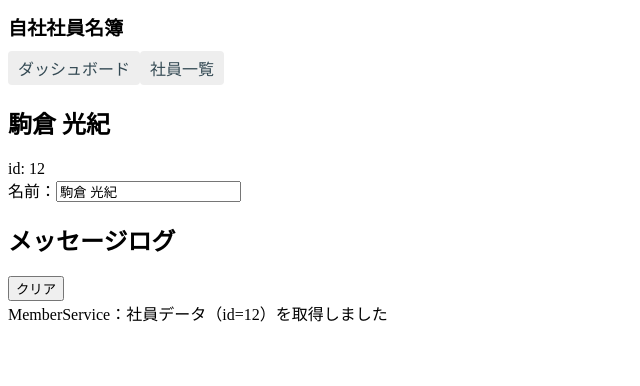
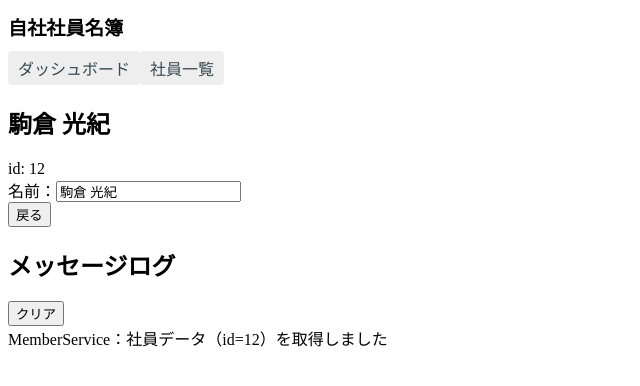
Before and after one commit to Nkot117/StudyAngular, an Angular app in the folder admin-app/: page /details/12 in a window 1280 px wide. Shown: the top 386 px of the page, without its empty margins (0-640 px from the left). Built offline with nearby package versions, Linux system fonts and the light colour scheme.

Commit message:
社員詳細ページから遷移元に戻るボタンを実装

```diff
--- a/admin-app/src/app/member-details/member-details.component.html
+++ b/admin-app/src/app/member-details/member-details.component.html
@@ -6,4 +6,7 @@
     名前：<input type="text" [(ngModel)]="member.name" placeholder="名前">
   </label>
     </div>
+    <button (click)="goBack()">
+      戻る
+    </button>
 </div>
--- a/admin-app/src/app/member-details/member-details.component.ts
+++ b/admin-app/src/app/member-details/member-details.component.ts
@@ -2,6 +2,7 @@ import { Component, Input, OnInit  } from '@angular/core';
 import { ActivatedRoute } from '@angular/router';
 import { Member } from '../model/member';
 import { MemberService } from '../member.service';
+import { Location } from '@angular/common';
 
 
 @Component({
@@ -13,9 +14,11 @@ export class MemberDetailsComponent implements OnInit {
   @Input() member: Member;
 
   constructor(
+    // URLパラメータから値を取得するために利用
     private route: ActivatedRoute,
     private memberService: MemberService,
-    // private location: Location,
+    // 遷移元に戻るために利用
+    private location: Location,
   ) { }
 
   ngOnInit(): void {
@@ -31,4 +34,8 @@ export class MemberDetailsComponent implements OnInit {
     })
   }
 
+  public goBack():void {
+  this.location.back()
+  }
+
 }
```
